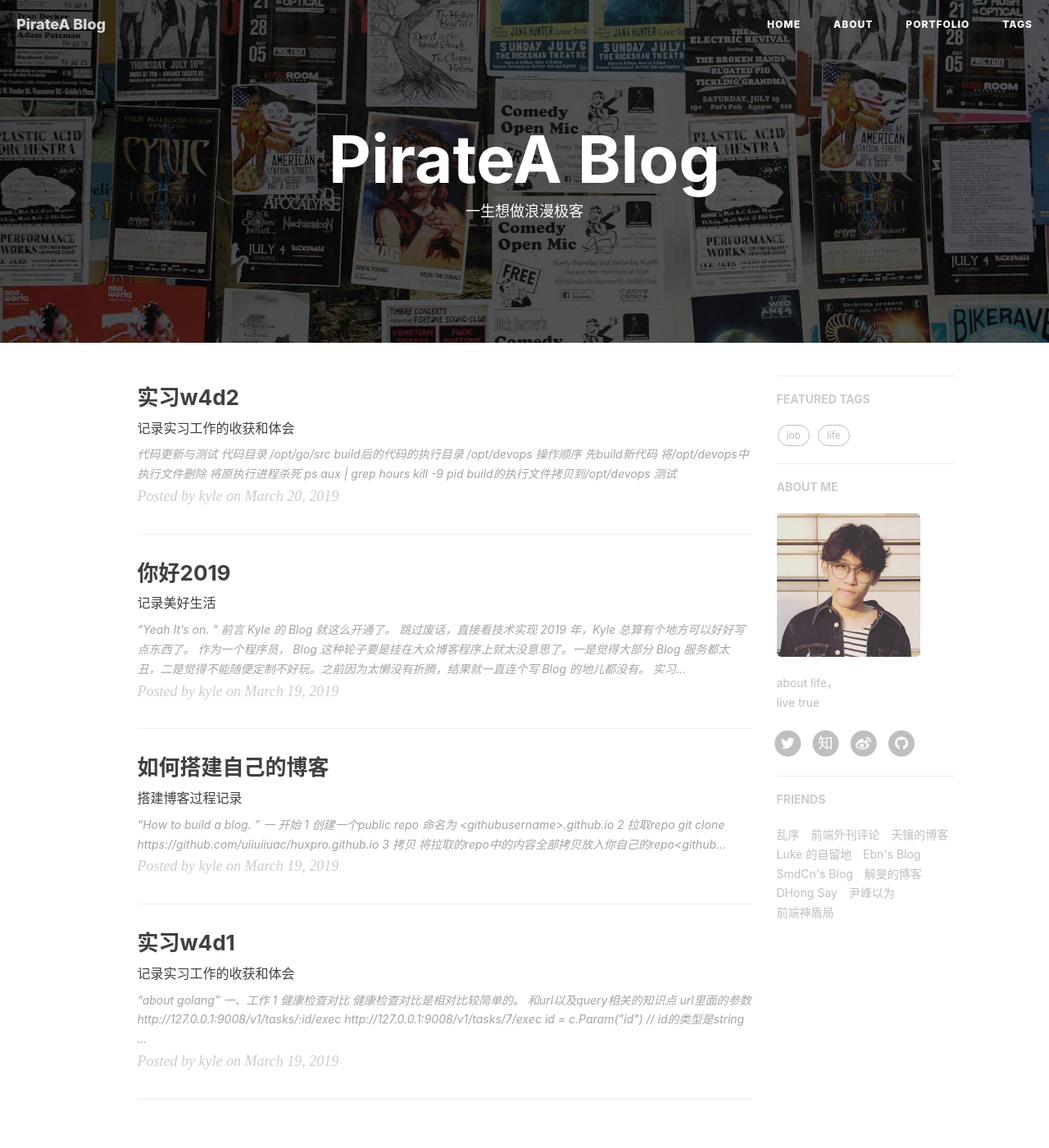
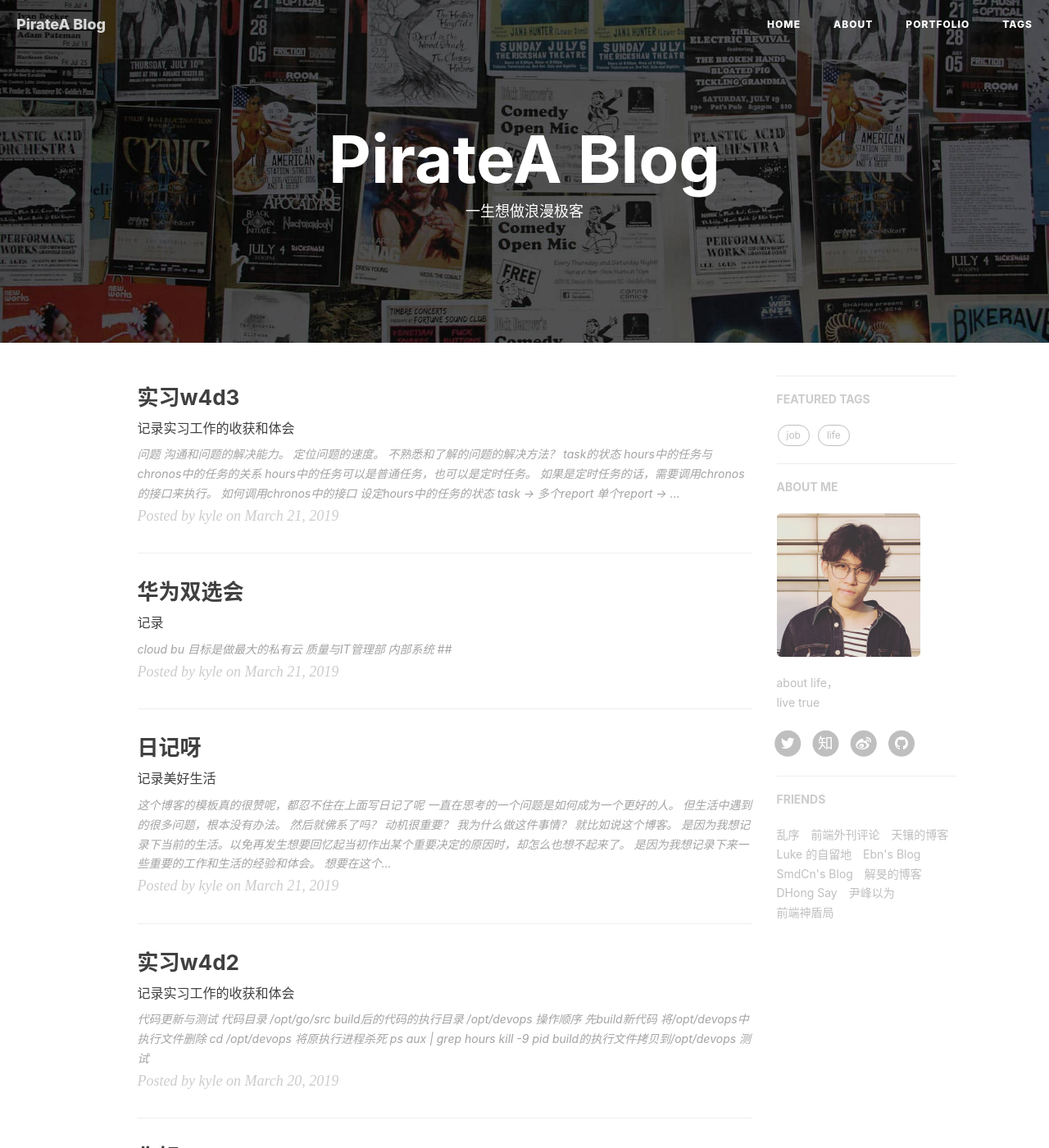
Before and after one commit to pacmoc/2019io, a Jekyll site: the page built from index.html, in a window 1280 px wide and 1400 px high. Shown: the whole window at 82% size. Built offline with Jekyll 4.4.1, drawn with Linux system fonts in a browser that asks for light colours; nearby versions of some CDN libraries; the list of posts is cut into pages by our own code; comment, search, counter and statistics services are not loaded.

Commit message:
add blog

````diff
--- a/_posts/2019-03-20-intern.md
+++ b/_posts/2019-03-20-intern.md
@@ -14,7 +14,7 @@ build后的代码的执行目录 `/opt/devops`
 
 操作顺序
 1. 先build新代码
-2. 将`/opt/devops`中执行文件删除
+2. 将`/opt/devops`中执行文件删除 `cd /opt/devops`
 3. 将原执行进程杀死
 `ps aux | grep hours`
 `kill -9 pid`
--- /dev/null
+++ b/_posts/2019-03-21-diary.md
@@ -0,0 +1,31 @@
+---
+layout:     post
+title:      "日记呀"
+subtitle:   "记录美好生活"
+author:     "kyle"
+header-img: "img/home-bg-o.jpg"
+tags:
+    - diary
+---
+
+# 这个博客的模板真的很赞呢，都忍不住在上面写日记了呢
+一直在思考的一个问题是如何成为一个更好的人。
+但生活中遇到的很多问题，根本没有办法。
+然后就佛系了吗？
+
+#### 动机很重要？
+我为什么做这件事情？
+
+就比如说这个博客。
+- 是因为我想记录下当前的生活。以免再发生想要回忆起当初作出某个重要决定的原因时，却怎么也想不起来了。
+- 是因为我想记录下来一些重要的工作和生活的经验和体会。
+- 想要在这个世界上留下些痕迹吧。
+
+#### 规划很重要
+我到底想要做什么呢？
+
+#### 练习很重要
+什么才是最值得我练习的事情呢？
+
+#### 开心很重要
+怎样才能获得长久的开心呢？
--- /dev/null
+++ b/_posts/2019-03-21-hauwei-xuanjiang.md
@@ -0,0 +1,17 @@
+---
+layout:     post
+title:      "华为双选会"
+subtitle:   "记录"
+author:     "kyle"
+header-img: "img/home-bg-o.jpg"
+tags:
+    - intern
+---
+
+## cloud bu
+目标是做最大的私有云
+
+## 质量与IT管理部
+内部系统
+
+##
--- /dev/null
+++ b/_posts/2019-03-21-intern.md
@@ -0,0 +1,102 @@
+---
+layout:     post
+title:      "实习w4d3"
+subtitle:   "记录实习工作的收获和体会"
+author:     "kyle"
+header-img: "img/home-bg-o.jpg"
+tags:
+    - job
+---
+
+## 问题
+沟通和问题的解决能力。
+定位问题的速度。
+不熟悉和了解的问题的解决方法？
+
+##  task的状态
+### hours中的任务与chronos中的任务的关系
+hours中的任务可以是普通任务，也可以是定时任务。
+如果是定时任务的话，需要调用chronos的接口来执行。
+#### 如何调用chronos中的接口
+
+### 设定hours中的任务的状态
+task -> 多个report
+单个report -> 多个result
+如何判断成功和失败？
+- report最后只要写入数据库成功，则task成功。
+### 执行Hours中的定时任务
+非定时任务，没有pause.
+pending:
+executing: ok
+success: ok
+failed: ok
+
+hours task执行
+
+根据startTime,执行任务
+根据interval，执行定时任务
+
+## 优化top_activity的逻辑
+
+
+## 基础
+- 类型转化
+
+```
+stp, _ := strconv.ParseFloat(step,64)
+```
+
+- 普罗米修斯的语句
+
+```
+query = fmt.Sprintf("query=topk(%d,sum+by+(%s,category)(sum_over_time(db_top_activity{instance=\"instance-%d\"%s}[%ds])))",
+			k, label, did, paramStr, rang)
+
+query := fmt.Sprintf("query=sum+by+(COMMAND,%s)(sum_over_time(db_top_activity{instance=\"instance-%d\"%s,SQL_ID=\"%s\"}[%ds]))",
+				DbKey, did, paramStr, tas.SqlID, rang)
+```
+
+- 查询数据库
+
+```
+		var m model.Task
+		if err := middleware.DB.Select(model.Task{Name:m.Name}).First(&m).Error; err != nil {
+			errno.Abort(errno.ErrDatabase, err, c)
+			return
+		}
+```
+
+- 调用外部api接口
+
+```
+		client := http.Client{
+			//Timeout: connectTimeout,
+			Transport: &http.Transport{
+				Dial: (&net.Dialer{
+					Timeout: 10 * time.Second,
+				}).Dial,
+				IdleConnTimeout:       10 * time.Second,
+				TLSHandshakeTimeout:   5 * time.Second,
+				ResponseHeaderTimeout: 10 * time.Second,
+			},
+		}
+
+		body, err := json.Marshal(&task)
+		// fmt.Println("body:", string(body))
+		if err != nil {
+			logger.Debugf("json.Marshal faild ", logrus.Fields{
+				"err": err,
+			})
+		}
+
+		url := "http://127.0.0.1:9010/v1/tasks"
+		req, err := http.NewRequest("POST", url, bytes.NewReader(body))
+		req.Header.Set("Content-Type", "application/json;charset=utf-8")
+		_, err = client.Do(req)
+		if err != nil {
+			logger.Debugf("create chronos task faild ", logrus.Fields{
+				"err": err,
+			})
+			setTaskStatus(m, "failed")
+		}
+```
````
